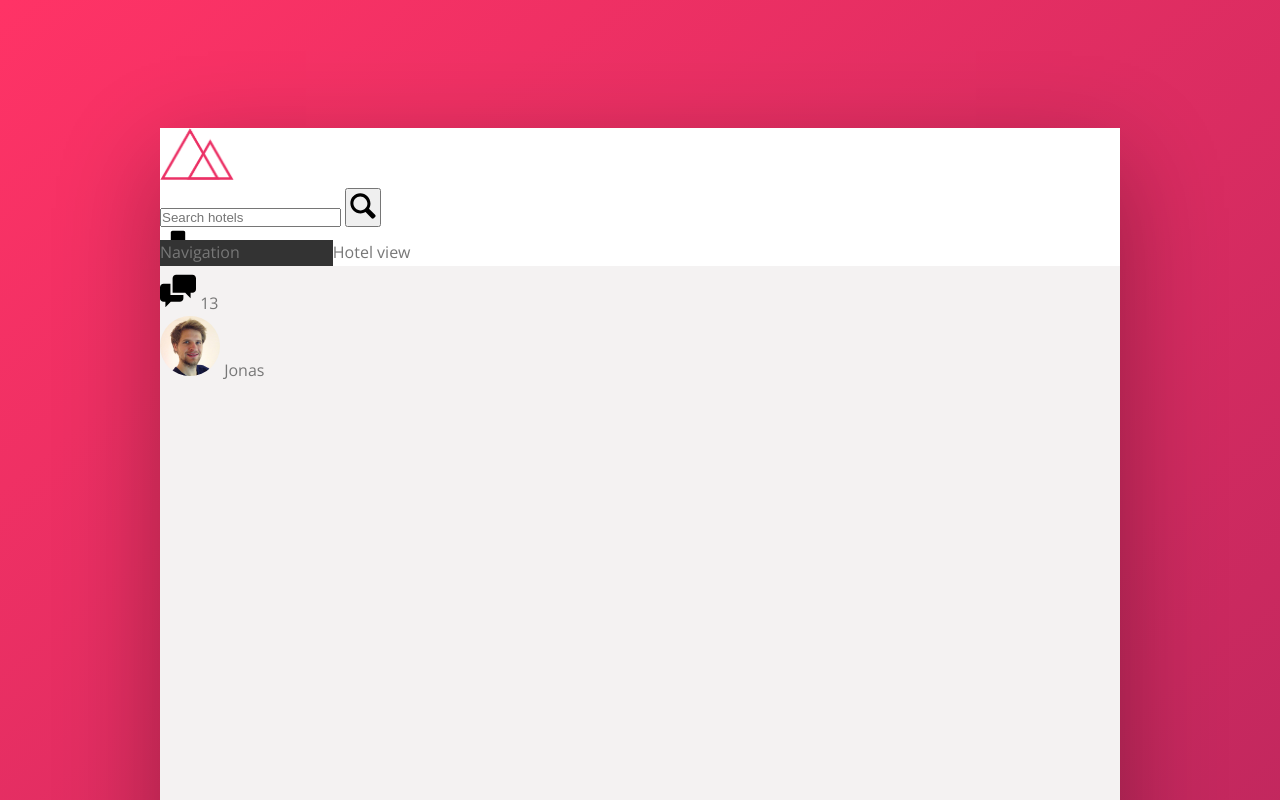
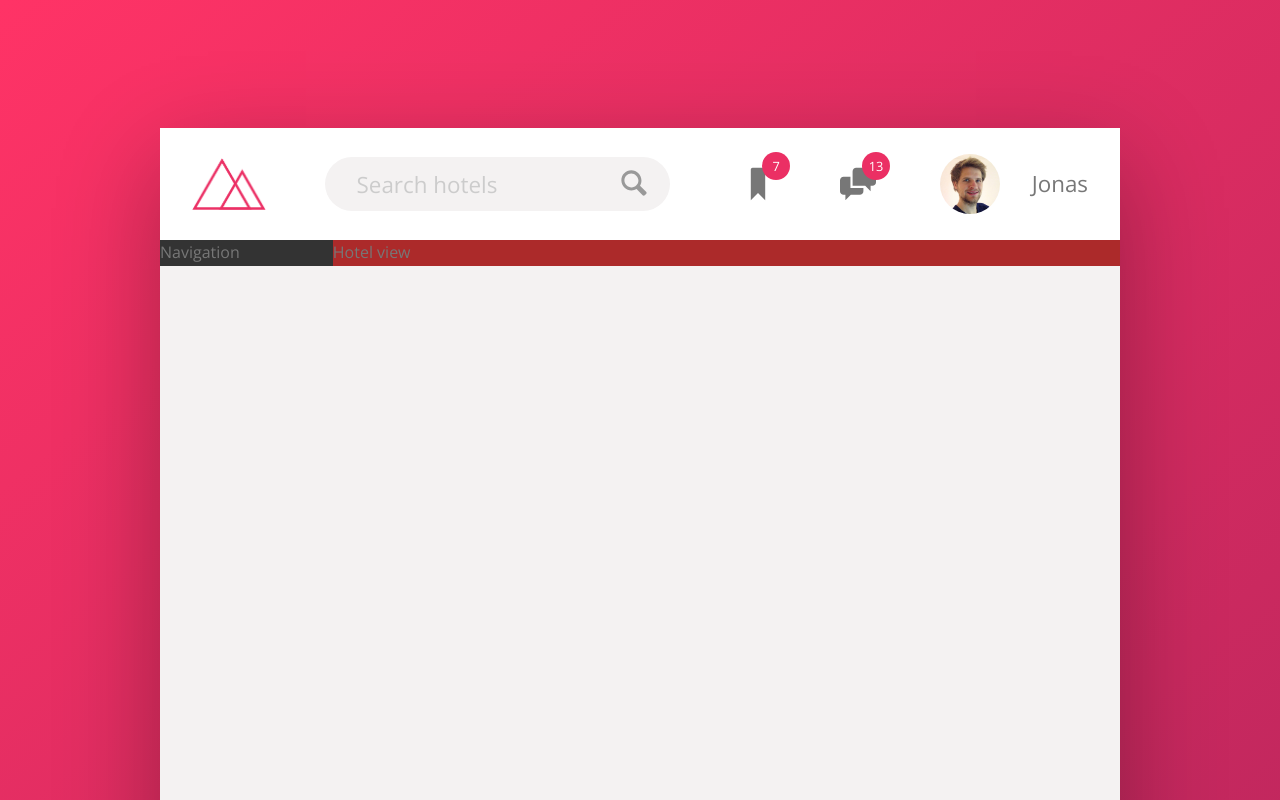
Before and after one commit to Sabrae/Trillo_CSS_Training, a website: page index.html in a window 1280 px wide. Shown: the top 800 px of the page. Drawn offline with nearby package versions, Linux system fonts and the light colour scheme.

Commit message:
add user nav styles

```diff
--- a/sass/_components.scss
+++ b/sass/_components.scss
@@ -2,23 +2,63 @@
 // LOGO
 .logo {
   height: 3.25rem;
+  margin-left: 2rem;
 }
 
 ////////////////////////////////////
 // SEARCH
 .search {
+  flex: 0 0 40%;
+
+  display: flex;
+  align-items: center;
+  justify-content: center;
+
   &__input {
+    font-family: inherit;
+    font-size: inherit;
+    color: inherit;
+    background-color: var(--color-gray-light-2);
+    border: none;
+    padding: 0.7rem 2rem;
+    border-radius: 100px;
+    width: 90%;
+    transition: all 0.2s;
+    margin-right: -3.25rem;
 
+    &:focus {
+      outline: none;
+      width: 100%;
+      background-color: var(--color-gray-light-3);
+    }
+
+    &::placeholder {
+      font-weight: 100;
+      color: var(--color-gray-light-4);
+    }
   }
 
+  &__input:focus + &__button {
+    background-color: var(--color-gray-light-3);
+  }
 
   &__button {
+    border: none;
+    background-color: var(--color-gray-light-2);
 
+    &:focus {
+      outline: none;
+    }
+
+    &:active {
+      transform: translateY(2px);
+    }
   }
 
   &__icon {
     height: 2rem;
     width: 2rem;
+    fill: var(--color-gray-dark-3);
   }
 }
 
@@ -27,29 +67,54 @@
 // USER NAVIGATION
 
 .user-nav {
+  align-self: stretch;
+
+  display: flex;
+  align-items: center;
+
+  & > * {
+    padding: 0 2rem;
+    cursor: pointer;
+    height: 100%;
+    display: flex;
+    align-items: center;
+  }
+
+  & > *:hover {
+    background-color: var(--color-gray-light-2);
+  }
+
   &__icon-box {
-
+    position: relative;
   }
 
   &__icon {
     height: 2.25rem;
     width: 2.25rem;
+    fill: var(--color-gray-dark-2);
+
   }
 
   &__notification {
+    font-size: 0.8rem;
+    height: 1.75rem;
+    width: 1.75rem;
+    border-radius: 50%;
+    background-color: var(--color-primary);
+    color: #fff;
+    position: absolute;
+    top: 1.5rem;
+    right: 1.1rem;
 
-  }
-
-  &__user {
-
+    display: flex;
+    justify-content: center;
+    align-items: center;
   }
 
   &__user-photo {
     height: 3.75rem;
     border-radius: 50%;
+    margin-right: 2rem;
   }
 
-  &__user-name {
-
-  }
 }
--- a/sass/_layout.scss
+++ b/sass/_layout.scss
@@ -8,9 +8,14 @@
 }
 
 .header {
+  font-size: 1.4rem;
   height: 7rem;
   background-color: #fff;
   border-bottom: var(--color-gray-light-2);
+
+  display: flex;
+  justify-content: space-between;
+  align-items: center;
 }
 
 .content {
@@ -24,7 +29,7 @@
 }
 
 .hotel-view {
-  background-color: #fff;
+  background-color: #ac2a2a;
 
   flex: 1;
 }
```
Also changed, not shown: css/style.css.
